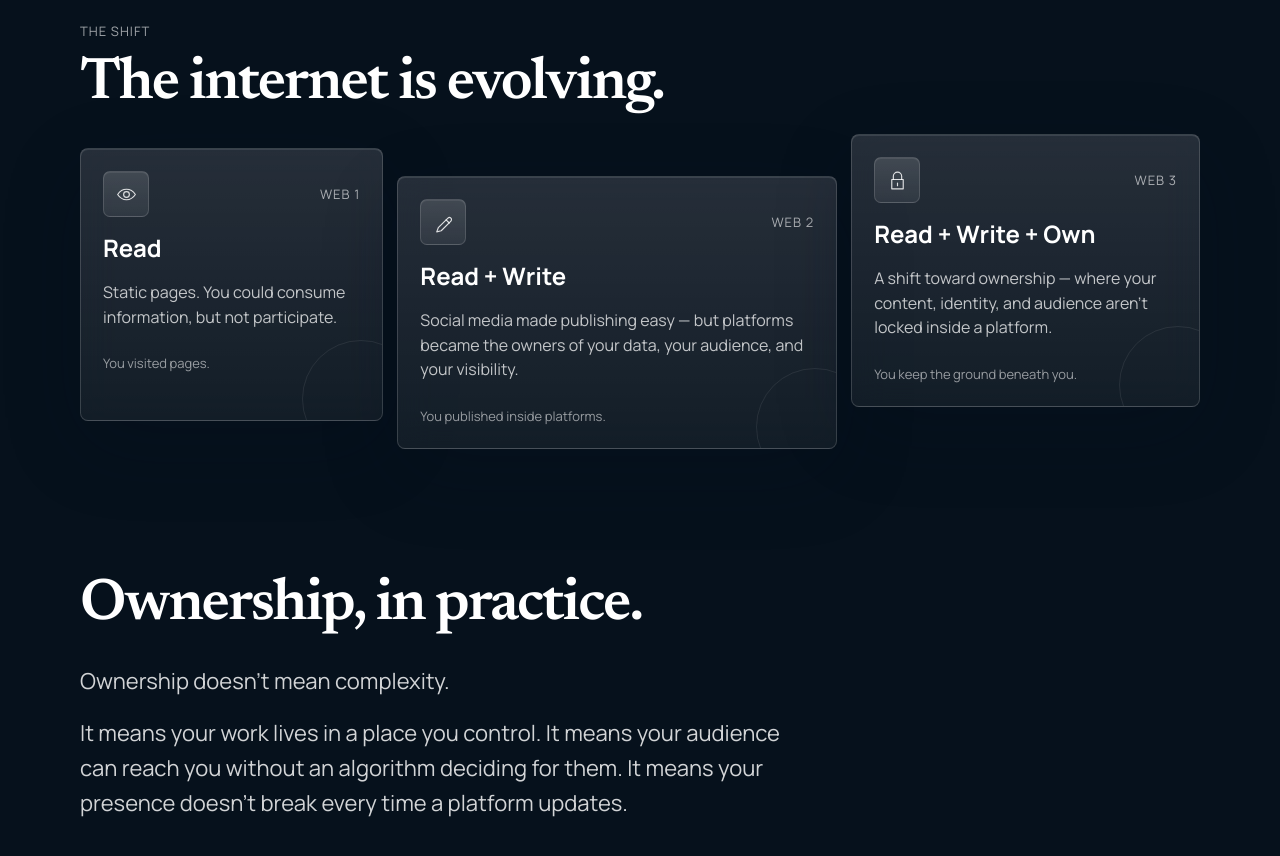
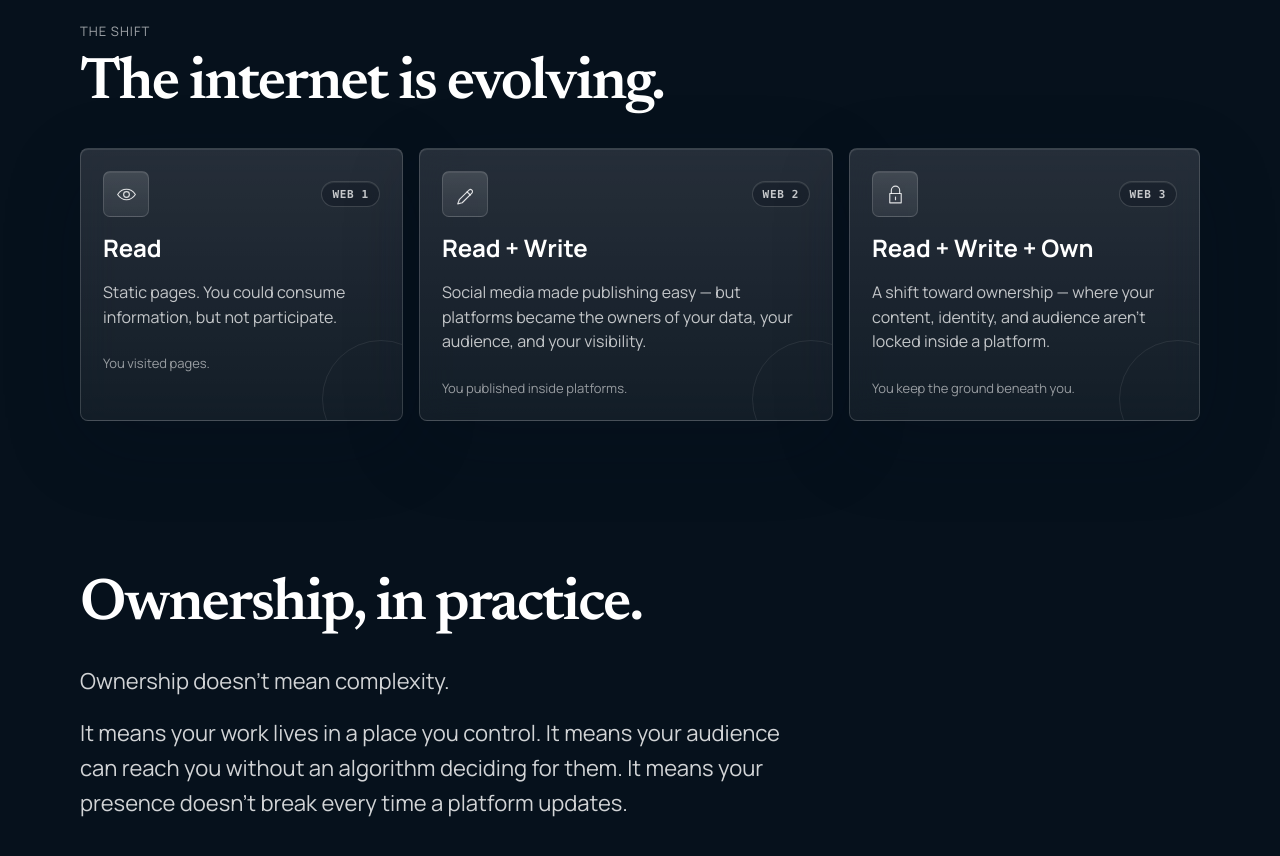
Before and after one commit to yogawithethan/islands, a plain HTML site: page about.html in a window 1280 px wide. Shown: the part 1780-2636 px from the top of the page. Drawn offline with Linux system fonts and the light colour scheme.

Commit message:
Align web shift cards

```diff
--- a/styles.css
+++ b/styles.css
@@ -6,6 +6,7 @@
   --line: rgba(255, 255, 255, 0.62);
   --font-sans: "Manrope", "Avenir Next", "Helvetica Neue", Arial, sans-serif;
   --font-serif: "Newsreader", Georgia, serif;
+  --font-mono: "SF Mono", "Geist Mono", "JetBrains Mono", "IBM Plex Mono", Consolas, monospace;
 }
 
 * {
@@ -474,8 +475,7 @@ form[data-sent="true"] .form-status {
   padding-bottom: 72px;
 }
 
-.about-kicker,
-.web-label {
+.about-kicker {
   margin: 0 0 16px;
   color: rgba(255, 255, 255, 0.62);
   font-size: 13px;
@@ -590,9 +590,9 @@ form[data-sent="true"] .form-status {
 .web-cards {
   margin-top: 34px;
   display: grid;
-  grid-template-columns: minmax(0, 0.8fr) minmax(0, 1.16fr) minmax(0, 0.92fr);
+  grid-template-columns: minmax(0, 0.92fr) minmax(0, 1.18fr) minmax(0, 1fr);
   align-items: stretch;
-  gap: 14px;
+  gap: 16px;
 }
 
 .web-card {
@@ -625,14 +625,6 @@ form[data-sent="true"] .form-status {
   border-radius: 50%;
 }
 
-.web-card-large {
-  transform: translateY(28px);
-}
-
-.web-card-own {
-  transform: translateY(-14px);
-}
-
 .web-card h3 {
   margin: 0;
   color: #fff;
@@ -656,6 +648,24 @@ form[data-sent="true"] .form-status {
 
 .web-card-top .web-label {
   margin: 0;
+}
+
+.web-label {
+  display: inline-flex;
+  align-items: center;
+  min-height: 26px;
+  padding: 0 10px;
+  border: 1px solid rgba(255, 255, 255, 0.16);
+  border-radius: 999px;
+  color: rgba(255, 255, 255, 0.76);
+  background: rgba(2, 10, 18, 0.24);
+  box-shadow: inset 0 1px 0 rgba(255, 255, 255, 0.08);
+  font-family: var(--font-mono);
+  font-size: 11px;
+  font-weight: 600;
+  letter-spacing: 0.06em;
+  line-height: 1;
+  text-transform: uppercase;
 }
 
 .web-icon {
@@ -862,11 +872,6 @@ form[data-sent="true"] .form-status {
     grid-template-columns: 1fr;
   }
 
-  .web-card-large,
-  .web-card-own {
-    transform: none;
-  }
-
   .web-card {
     min-height: auto;
   }
```
